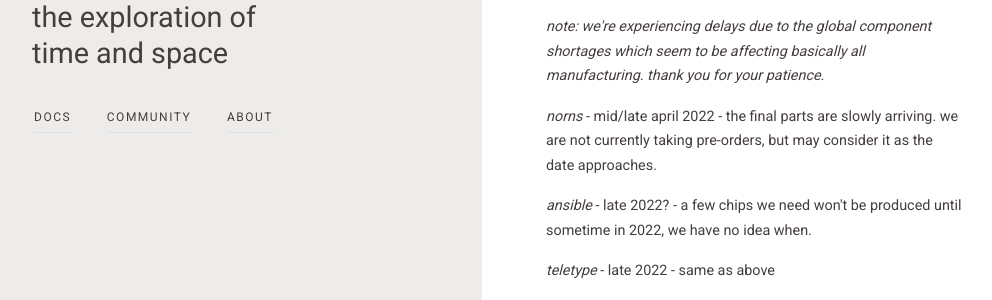
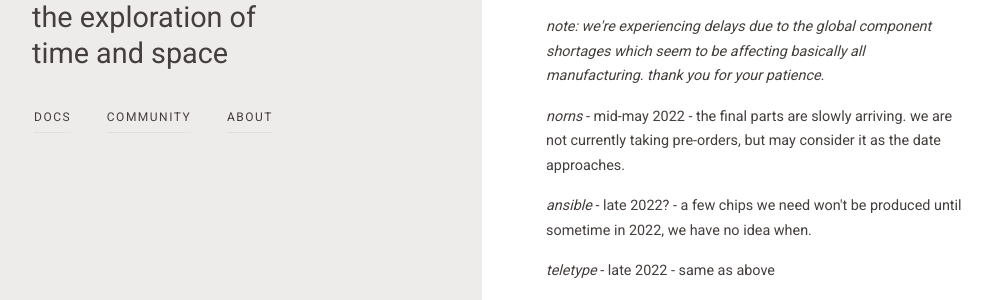
Before and after one commit to monome/monome.github.io, a Jekyll site: the page built from future.html, in a window 1280 px wide and 922 px high. Shown: the part 157-457 px from the top of the window, without its empty margins (30-1022 px from the left). Built offline with Jekyll 4.4.1, drawn with Linux system fonts in a browser that asks for light colours.

Commit message:
Update future.html

```diff
--- a/future.html
+++ b/future.html
@@ -6,7 +6,7 @@
   <h1>future stock estimates</h1>
   <p>(updated mar 23 2022)</p>
   <p><i>note: we're experiencing delays due to the global component shortages which seem to be affecting basically all manufacturing. thank you for your patience.</i></p>
-  <p><i>norns</i> - mid/late april 2022 - the final parts are slowly arriving. we are not currently taking pre-orders, but may consider it as the date approaches.</p>
+  <p><i>norns</i> - mid-may 2022 - the final parts are slowly arriving. we are not currently taking pre-orders, but may consider it as the date approaches.</p>
   <p><i>ansible</i> - late 2022? - a few chips we need won't be produced until sometime in 2022, we have no idea when.</p>
   <p><i>teletype</i> - late 2022 - same as above</p>
   <br />
```
